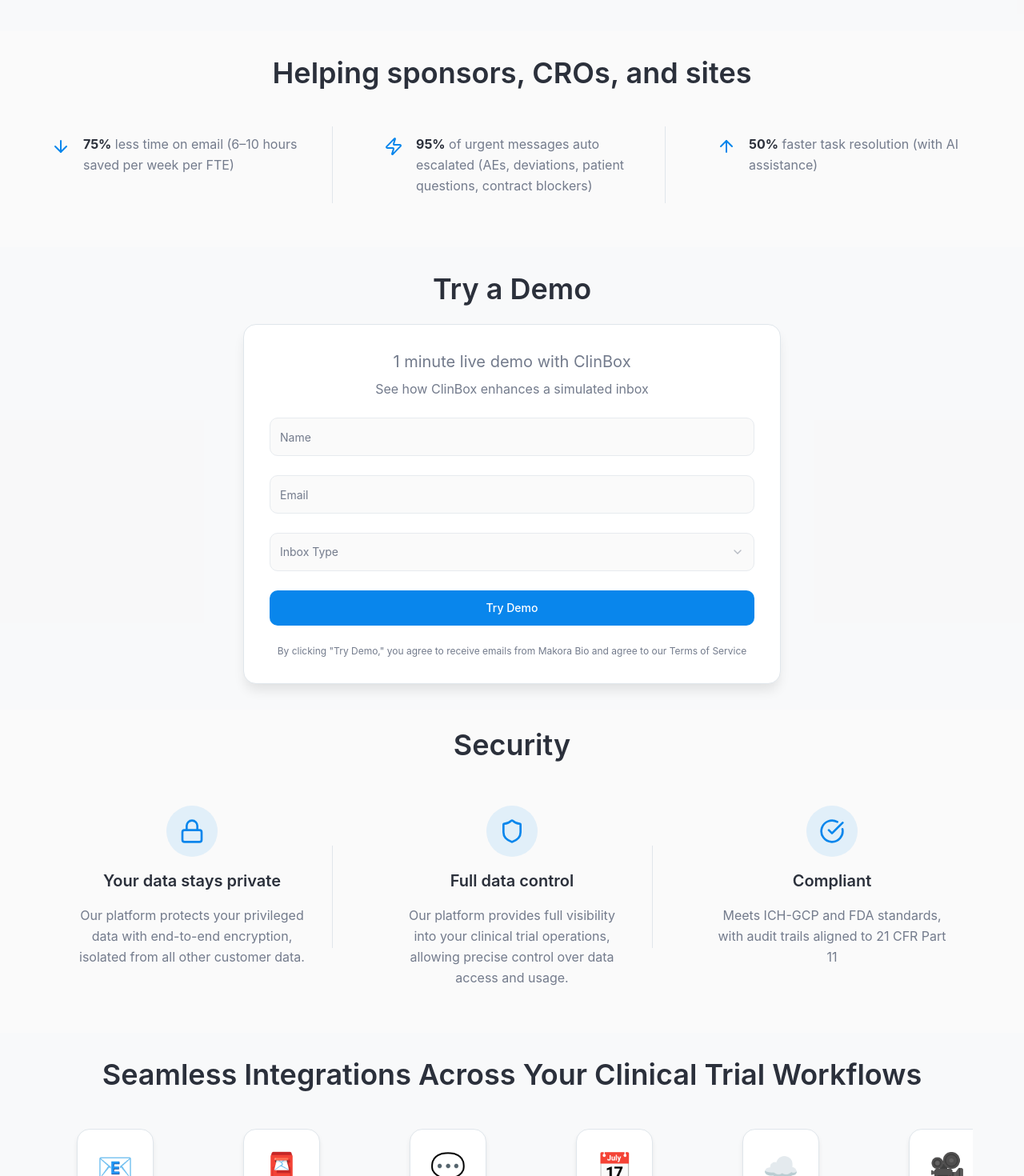
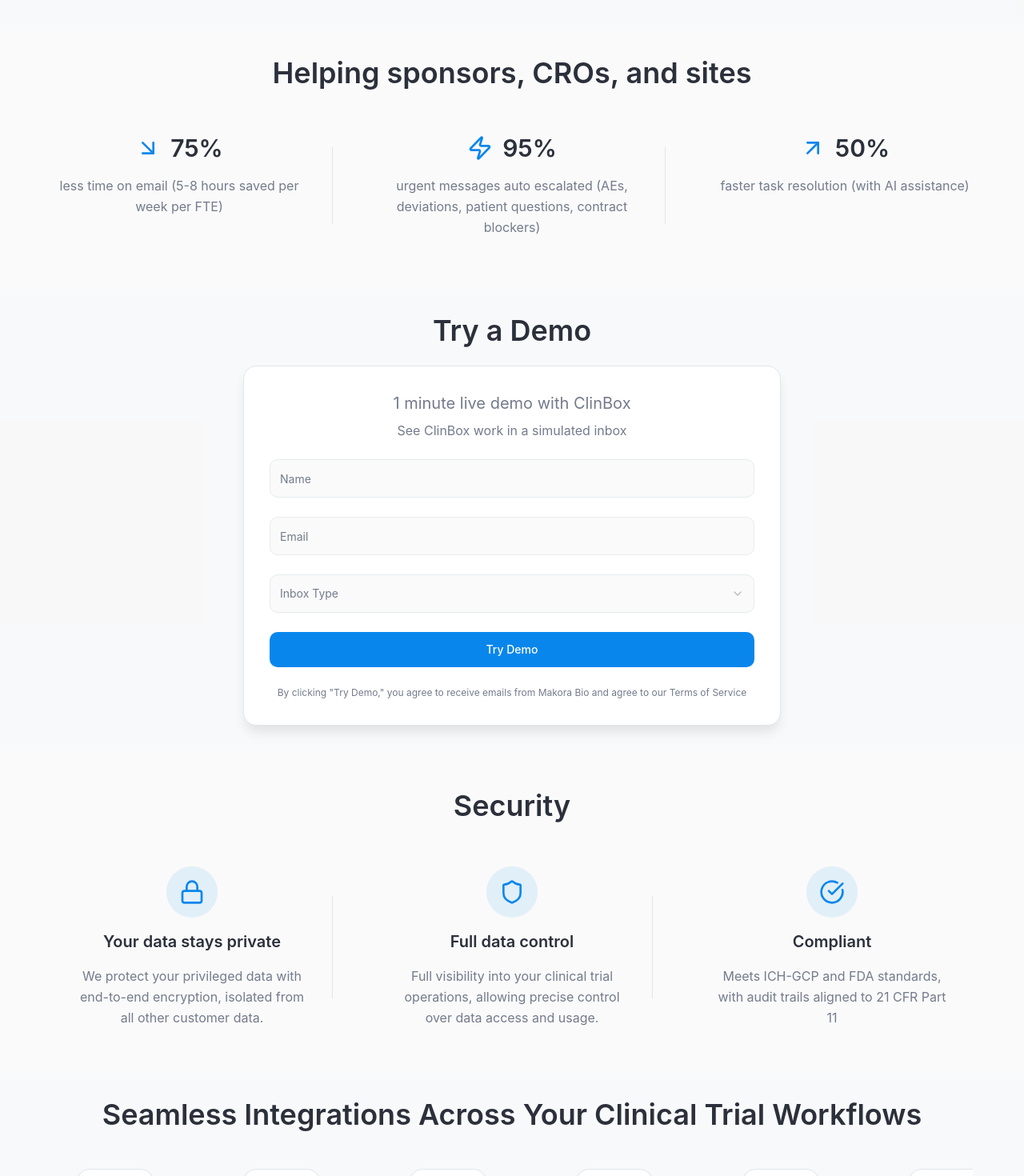
Before and after one commit to Greenwood-Technologies-Org/makora-bio-website, a React (Vite) app: page / in a window 1280 px wide. Shown: the part 1000-2470 px from the top of the page at 80% size. Built offline with nearby package versions, Linux system fonts and the light colour scheme.

Commit message:
update demo

```diff
--- a/src/components/ClinboxHelps.tsx
+++ b/src/components/ClinboxHelps.tsx
@@ -1,19 +1,19 @@
-import { ArrowDown, Zap, ArrowUp } from "lucide-react";
+import { ArrowDownRight, Zap, ArrowUpRight } from "lucide-react";
 
 const ClinboxHelps = () => {
   const benefits = [
     {
-      icon: ArrowDown,
+      icon: ArrowDownRight,
       metric: "75%",
-      description: "less time on email (6–10 hours saved per week per FTE)",
+      description: "less time on email (5-8 hours saved per week per FTE)",
     },
     {
       icon: Zap,
       metric: "95%",
-      description: "of urgent messages auto escalated (AEs, deviations, patient questions, contract blockers)",
+      description: "urgent messages auto escalated (AEs, deviations, patient questions, contract blockers)",
     },
     {
-      icon: ArrowUp,
+      icon: ArrowUpRight,
       metric: "50%",
       description: "faster task resolution (with AI assistance)",
     },
@@ -31,13 +31,14 @@ const ClinboxHelps = () => {
             const Icon = benefit.icon;
             return (
               <div key={index} className="relative">
-                <div className="p-8 animate-fade-in flex items-start gap-4" style={{ animationDelay: `${index * 100}ms` }}>
-                  <Icon className="w-6 h-6 text-primary flex-shrink-0 mt-1" />
-                  <div>
-                    <p className="text-muted-foreground leading-relaxed">
-                      <strong className="font-bold text-foreground">{benefit.metric}</strong> {benefit.description}
-                    </p>
+                <div className="p-8 animate-fade-in flex flex-col items-center text-center" style={{ animationDelay: `${index * 100}ms` }}>
+                  <div className="flex items-center gap-3 mb-4">
+                    <Icon className="w-8 h-8 text-primary flex-shrink-0" />
+                    <p className="text-3xl font-semibold text-foreground">{benefit.metric}</p>
                   </div>
+                  <p className="text-muted-foreground leading-relaxed">
+                    {benefit.description}
+                  </p>
                 </div>
                 {index < benefits.length - 1 && (
                   <>
--- a/src/components/DemoForm.tsx
+++ b/src/components/DemoForm.tsx
@@ -27,7 +27,7 @@ const DemoForm = () => {
         <form onSubmit={handleSubmit} className="space-y-6 bg-card p-8 rounded-2xl shadow-lg border border-border animate-fade-in">
           <div className="text-center mb-6">
             <p className="text-xl text-muted-foreground mb-2">1 minute live demo with ClinBox</p>
-            <p className="text-muted-foreground">See how ClinBox enhances a simulated inbox</p>
+            <p className="text-muted-foreground">See ClinBox work in a simulated inbox</p>
           </div>
 
           <div>
--- a/src/components/Security.tsx
+++ b/src/components/Security.tsx
@@ -6,13 +6,13 @@ const Security = () => {
       icon: Lock,
       title: "Your data stays private",
       description:
-        "Our platform protects your privileged data with end-to-end encryption, isolated from all other customer data.",
+        "We protect your privileged data with end-to-end encryption, isolated from all other customer data.",
     },
     {
       icon: Shield,
       title: "Full data control",
       description:
-        "Our platform provides full visibility into your clinical trial operations, allowing precise control over data access and usage.",
+        "Full visibility into your clinical trial operations, allowing precise control over data access and usage.",
     },
     {
       icon: CheckCircle,
@@ -23,7 +23,7 @@ const Security = () => {
   ];
 
   return (
-    <section className="py-6 px-6 lg:px-8" id="security">
+    <section className="pb-6 pt-12 px-6 lg:px-8" id="security">
       <div className="max-w-6xl mx-auto">
         <h2 className="text-4xl font-semibold text-center mb-6">Security</h2>
 
```
